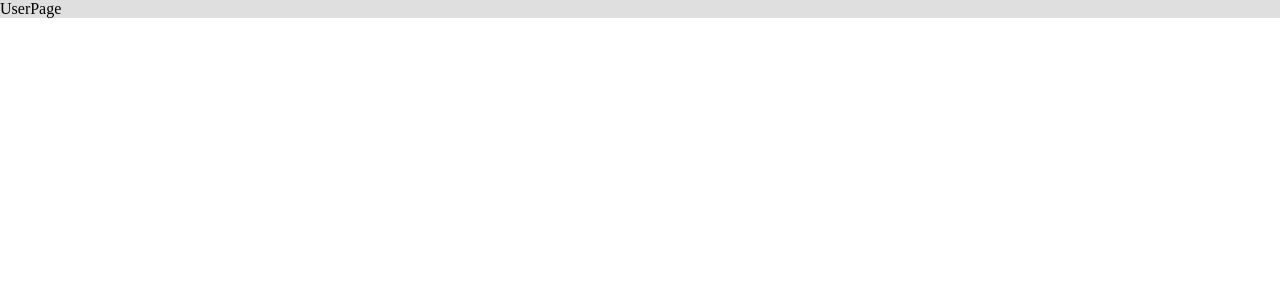
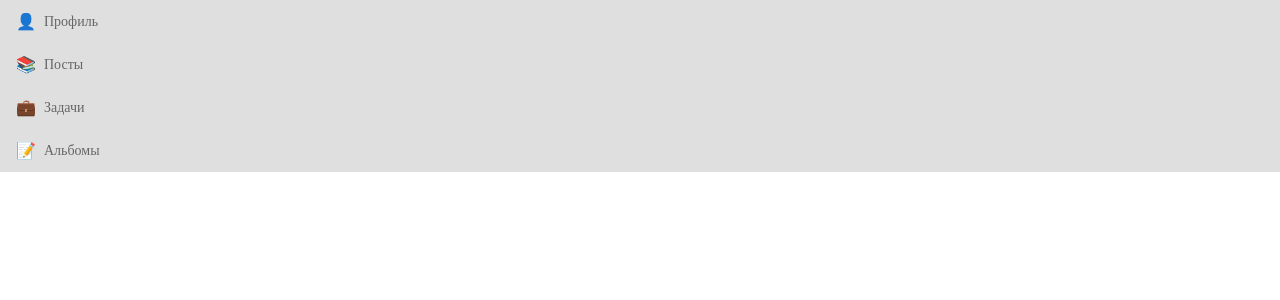
Before and after one commit to RVS-prof/react-intensive, a React (Vite) app: page /user/1 in a window 1280 px wide. Shown: the top 300 px of the page. Built offline with nearby package versions, Linux system fonts and the light colour scheme.

Commit message:
feat: create UserTabs

```diff
--- a/package.json
+++ b/package.json
@@ -12,7 +12,9 @@
   "dependencies": {
     "git": "^0.1.5",
     "react": "^19.1.1",
-    "react-dom": "^19.1.1"
+    "react-dom": "^19.1.1",
+    "react-router": "^7.9.5",
+    "react-router-dom": "^7.9.5"
   },
   "devDependencies": {
     "@eslint/js": "^9.36.0",
--- a/src/pages/User.tsx
+++ b/src/pages/User.tsx
@@ -1,6 +1,13 @@
+import UserTabs from "../widgets/UserTabs/UserTabs"
 
 export const User = () => {
+  const idd : number = 123
+
   return (
-    <div>UserPage</div>
+    <>
+      <header>
+        <UserTabs userId={idd}/>
+      </header>
+    </>
   )
 }
--- a/src/types/types.ts
+++ b/src/types/types.ts
@@ -76,3 +76,9 @@ export interface INewPosts {
   filteredPosts: IPost[],
   setNewPosts: React.Dispatch<React.SetStateAction<IPost[]>>
 }
+
+export interface TabItem {
+  path: string;
+  label: string;
+  icon?: string;
+}
--- /dev/null
+++ b/src/widgets/UserTabs/UserTabs.module.css
@@ -0,0 +1,61 @@
+.tabsContainer {
+  display: flex;
+  background: #fff;
+  border-radius: 12px;
+  padding: 8px;
+  box-shadow: 0 2px 8px rgba(0, 0, 0, 0.1);
+  gap: 4px;
+}
+
+.tab {
+  display: flex;
+  align-items: center;
+  padding: 12px 16px;
+  text-decoration: none;
+  color: #666;
+  border-radius: 8px;
+  transition: all 0.2s ease;
+  position: relative;
+  border: none;
+  background: none;
+  cursor: pointer;
+  font-family: inherit;
+  font-size: 14px;
+  font-weight: 500;
+}
+
+.tab:hover {
+  background-color: #f5f5f5;
+  color: #333;
+  transform: translateY(-1px);
+}
+
+.tab.active {
+  background-color: #1976d2;
+  color: #fff;
+  box-shadow: 0 2px 4px rgba(25, 118, 210, 0.3);
+}
+
+.tab.active:hover {
+  background-color: #1565c0;
+  transform: translateY(-1px);
+}
+
+.tabContent {
+  display: flex;
+  align-items: center;
+  gap: 8px;
+  position: relative;
+}
+
+.icon {
+  font-size: 16px;
+  display: flex;
+  align-items: center;
+  justify-content: center;
+  width: 20px;
+}
+
+.label {
+  white-space: nowrap;
+}
--- /dev/null
+++ b/src/widgets/UserTabs/UserTabs.tsx
@@ -0,0 +1,37 @@
+import { NavLink } from 'react-router-dom';
+import type { TabItem } from '../../types/types';
+import styles from './UserTabs.module.css';
+
+const UserTabs = ({ userId } : { userId: number }) => {
+  const tabs: TabItem[] = [
+    { path: `/user/:` + userId, label: 'Профиль', icon: '👤' },
+    { path: '/user/:' + userId + '/posts', label: 'Посты', icon: '📚' },
+    { path: '/user/:' + userId + '/todos', label: 'Задачи', icon: '💼'},
+    { path: '/user/:' + userId + '/albums', label: 'Альбомы', icon: '📝' },
+  ];
+
+  return (
+    <nav
+      role="tablist"
+      aria-label="Навигация пользователя"
+    >
+      {tabs.map((tab) => (
+        <NavLink
+          key={tab.path}
+          to={tab.path}
+          className={({ isActive }) =>
+            `${styles.tab} ${isActive ? styles.active : ''}`
+          }
+          role="tab"
+        >
+          <span className={styles.tabContent}>
+            {tab.icon && <span className={styles.icon}>{tab.icon}</span>}
+            <span className={styles.label}>{tab.label}</span>
+          </span>
+        </NavLink>
+      ))}
+    </nav>
+  );
+};
+
+export default UserTabs;
```
Also changed, not shown: src/app/providers/router/routes.ts (line endings or trailing spaces), 1 other file (tests, documents, lock files or other folders).
